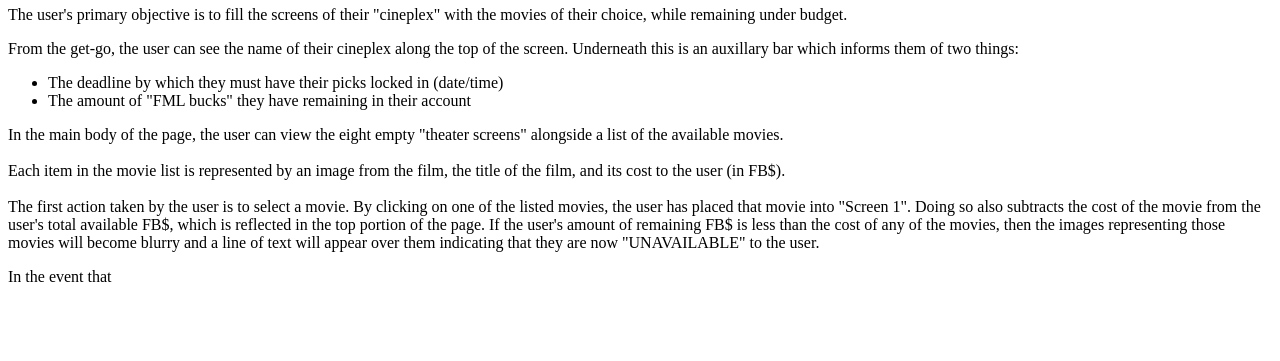
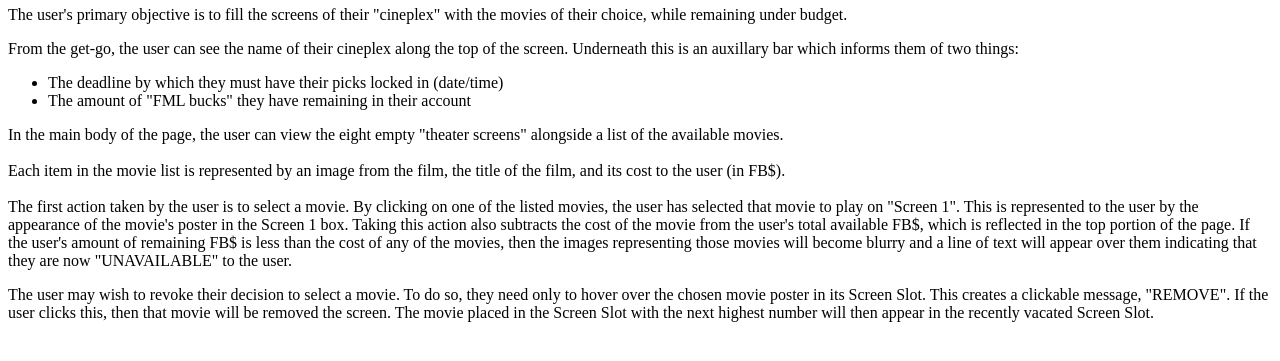
Before and after one commit to louisg005/fantasy-movie-league, a PHP site: page / in a window 1280 px wide. Shown: the part 246-607 px from the top of the page. Run offline with PHP 8.4, Linux system fonts and the light colour scheme.

Commit message:
screen slots

```diff
--- a/index.php
+++ b/index.php
@@ -16,7 +16,7 @@
         <li>The deadline by which they must have their picks locked in (date/time)</li>
         <li>The amount of "FML bucks" they have remaining in their account</li>
     </ul>
-    <p>In the main body of the page, the user can view the eight empty "theater screens" alongside a list of the available movies.<br><br>Each item in the movie list is represented by an image from the film, the title of the film, and its cost to the user (in FB$).<br><br>The first action taken by the user is to select a movie. By clicking on one of the listed movies, the user has placed that movie into "Screen 1". Doing so also subtracts the cost of the movie from the user's total available FB$, which is reflected in the top portion of the page. If the user's amount of remaining FB$ is less than the cost of any of the movies, then the images representing those movies will become blurry and a line of text will appear over them indicating that they are now "UNAVAILABLE" to the user.</p>
-    <p>In the event that </p>
+    <p>In the main body of the page, the user can view the eight empty "theater screens" alongside a list of the available movies.<br><br>Each item in the movie list is represented by an image from the film, the title of the film, and its cost to the user (in FB$).<br><br>The first action taken by the user is to select a movie. By clicking on one of the listed movies, the user has selected that movie to play on "Screen 1". This is represented to the user by the appearance of the movie's poster in the Screen 1 box. Taking this action also subtracts the cost of the movie from the user's total available FB$, which is reflected in the top portion of the page. If the user's amount of remaining FB$ is less than the cost of any of the movies, then the images representing those movies will become blurry and a line of text will appear over them indicating that they are now "UNAVAILABLE" to the user.</p>
+    <p>The user may wish to revoke their decision to select a movie. To do so, they need only to hover over the chosen movie poster in its Screen Slot. This creates a clickable message, "REMOVE". If the user clicks this, then that movie will be removed the screen. The movie placed in the Screen Slot with the next highest number will then appear in the recently vacated Screen Slot. </p>
     </body>
 </html>
```
